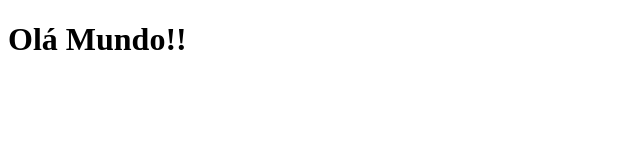
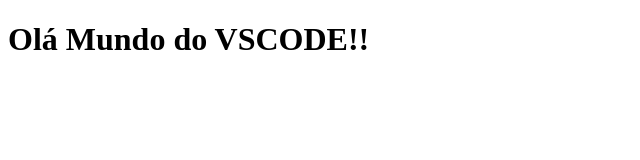
Before and after one commit to conradoalcq/testevscode, a plain HTML site: page index.html in a window 1280 px wide. Shown: the whole page, without its empty margins (0-640 px from the left). Drawn offline with Linux system fonts and the light colour scheme.

Commit message:
Update index.html

```diff
--- a/index.html
+++ b/index.html
@@ -7,6 +7,6 @@
     <title>Document</title>
 </head>
 <body>
-    <h1>Olá Mundo!!</h1>
+    <h1>Olá Mundo do VSCODE!!</h1>
 </body>
 </html>
```
